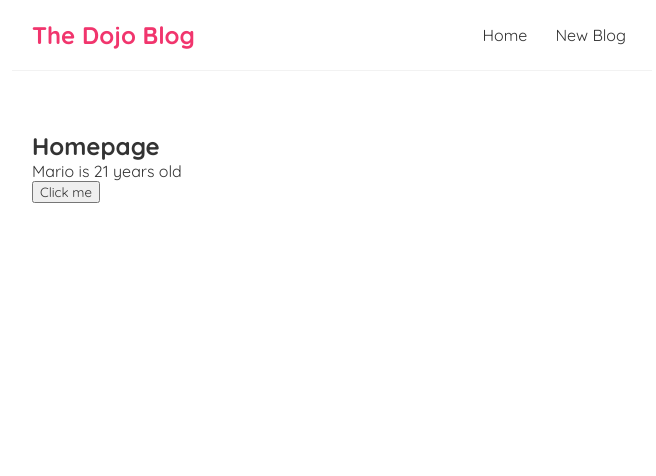
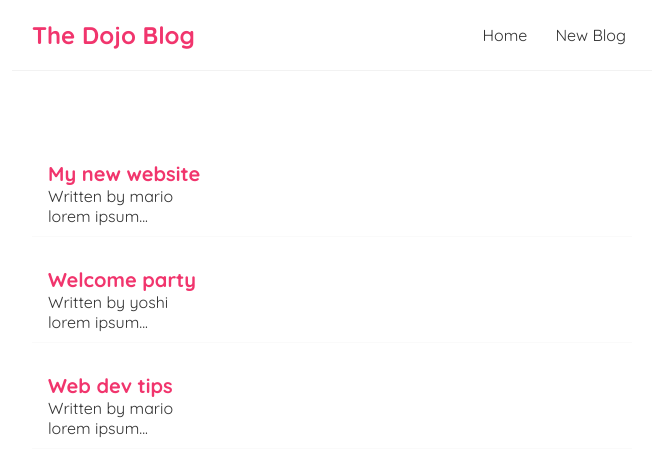
Before and after one commit to choiruladamm/dojo-blog, a React (Vite) app: page / in a window 1280 px wide. Shown: the top 476 px of the page, without its empty margins (308-964 px from the left). Built offline with nearby package versions, Linux system fonts and the light colour scheme.

Commit message:
Dojo Blogs

```diff
--- a/src/index.css
+++ b/src/index.css
@@ -41,3 +41,21 @@
   margin: 40px auto;
   padding: 20px;
 }
+
+/* blogs preview / list */
+
+.blog-preview {
+  padding: 10px 16px;
+  margin: 20px 0;
+  border-bottom: 1px solid #fafafa;
+}
+
+.blog-preview:hover {
+  box-shadow: 1px 3px 5px rgba(0, 0, 0, 0.1);
+}
+
+.blog-preview h2 {
+  font-size: 20px;
+  color: var(--main-color);
+  margin-bottom: 0px;
+}
--- a/src/pages/Home.jsx
+++ b/src/pages/Home.jsx
@@ -1,23 +1,21 @@
 import React, { useState } from "react";
 
 const Home = () => {
-  const [name, setName] = useState("Mario");
-  const [age, setAge] = useState(21);
+  const [blogs, setBlogs] = useState([
+    { title: "My new website", body: "lorem ipsum...", author: "mario", id: 1 },
+    { title: "Welcome party", body: "lorem ipsum...", author: "yoshi", id: 2 },
+    { title: "Web dev tips", body: "lorem ipsum...", author: "mario", id: 3 },
+  ]);
 
   return (
     <div className="home">
-      <h2>Homepage</h2>
-      <p>
-        {name} is {age} years old
-      </p>
-      <button
-        onClick={() => {
-          setName("John");
-          setAge(40);
-        }}
-      >
-        Click me
-      </button>
+      {blogs.map((blog) => (
+        <div className="blog-preview" key={blog.id}>
+          <h2>{blog.title}</h2>
+          <p>Written by {blog.author}</p>
+          <p>{blog.body}</p>
+        </div>
+      ))}
     </div>
   );
 };
```
